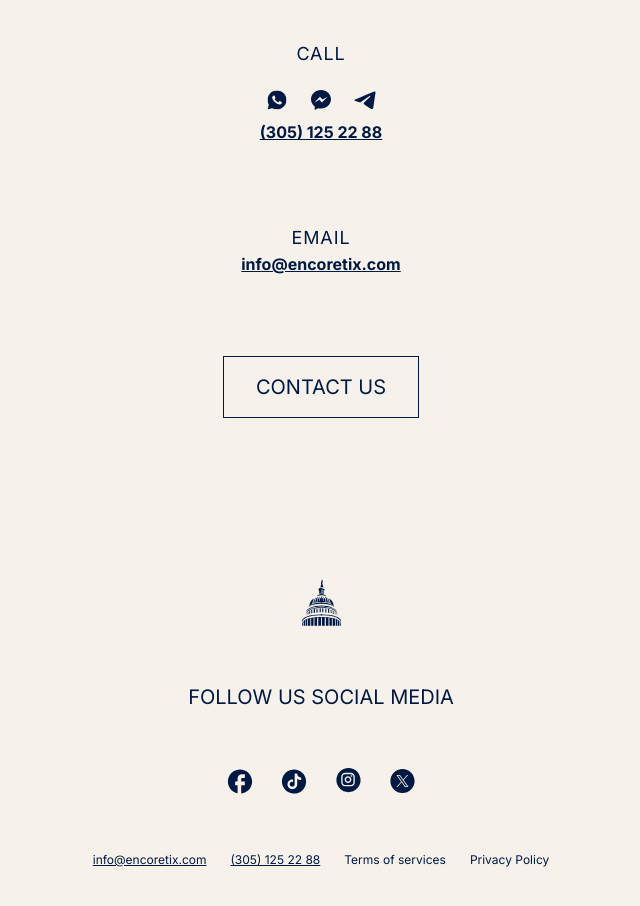
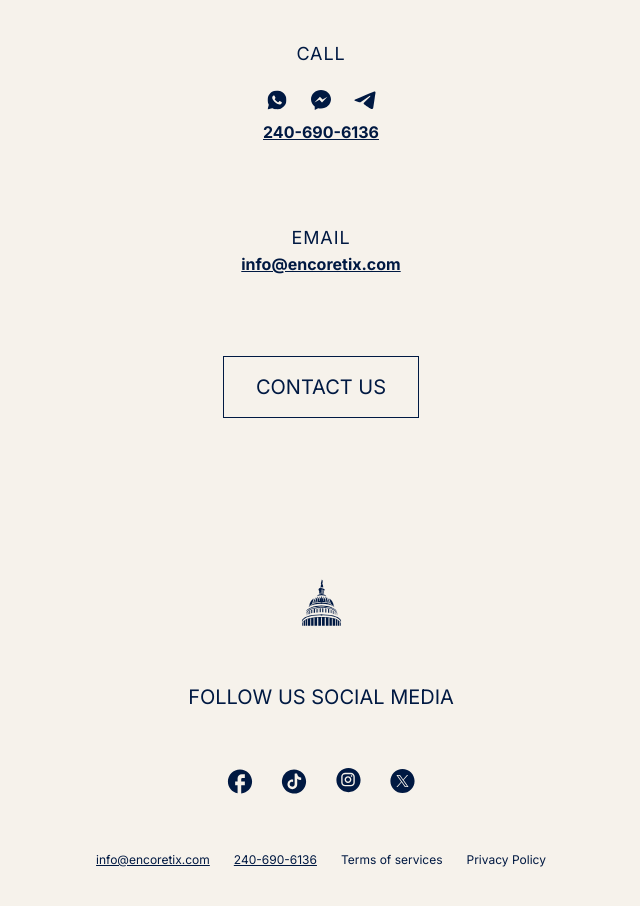
Before and after one commit to acompanythatsellseverything/encore-tickets, a Next.js app: page /about in a window 1280 px wide. Shown: the part 3120-4026 px from the top of the page, without its empty margins (319-959 px from the left). Built offline with nearby package versions, Linux system fonts and the light colour scheme.

Commit message:
fix: tel number

```diff
--- a/src/app/about/components/Contact.tsx
+++ b/src/app/about/components/Contact.tsx
@@ -34,8 +34,8 @@ const Contact = () => {
                                     <Image src={'/img/icons/telegram.svg'} width={24} height={24} alt={'Telegram'}/>
                                 </Link>
                             </nav>
-                            <Link href={'tel:3051252288'} className='underline font-bold text-secondary'>
-                                (305)&#32;125&#32;22&#32;88
+                            <Link href={'tel:2406906136'} className='underline font-bold text-secondary'>
+                                240-690-6136
                             </Link>
                         </div>
                         <Text className='uppercase mt-20'>email</Text>
--- a/src/app/components/FormBook.tsx
+++ b/src/app/components/FormBook.tsx
@@ -23,7 +23,7 @@ const FormBook = () => {
                 </div>
                 <div className='mt-12 md:mt-0'>
                     <Text className='uppercase text-sm'>by phone</Text>
-                    <Text className='font-bold underline mt-6 text-xl md:text-2xl'>(305) 125 22 88</Text>
+                    <Text className='font-bold underline mt-6 text-xl md:text-2xl'>240-690-6136</Text>
                     <Image src={'/img/main/qr-code.png'} alt='Qr code' width={284} height={45} className='mt-12'/>
                 </div>
             </div>
--- a/src/app/sell-tickets/components/SellTicketTitle.tsx
+++ b/src/app/sell-tickets/components/SellTicketTitle.tsx
@@ -15,7 +15,7 @@ export const SellTicketTitle = () => {
 				and we’ll help you find the right buyer for your one-of-a-kind event.
 			</Text>
 			<Text className='text-sm md:text-center'>BY PHONE</Text>
-			<Subtitle className='underline text-start md:text-center'>(305) 125 22 88</Subtitle>
+			<Subtitle className='underline text-start md:text-center'>240-690-6136</Subtitle>
 		</div>
 	);
 };
--- a/src/components/Footer.tsx
+++ b/src/components/Footer.tsx
@@ -28,8 +28,8 @@ const Footer = () => {
                         <Link href={'mailto:info@encoretix.com'} className='underline w-1/3 md:w-auto'>
                             info@encoretix.com
                         </Link>
-                        <Link href={'tel:3051252288'} className='underline w-1/3 md:w-auto'>
-                            (305)&#32;125&#32;22&#32;88
+                        <Link href={'tel:2406906136'} className='underline w-1/3 md:w-auto'>
+                            240-690-6136
                         </Link>
                         <Link href={'/terms-of-service'} className='w-1/3 md:w-auto'>
                             Terms of services
--- a/src/components/Header.tsx
+++ b/src/components/Header.tsx
@@ -141,8 +141,8 @@ const Header = () => {
                                     <Link onClick={toggleModal} href={'mailto:info@encoretix.com'} className='underline'>
                                         info@encoretix.com
                                     </Link>
-                                    <Link onClick={toggleModal} href={'tel:3051252288'} className='underline'>
-                                        (305)&#32;125&#32;22&#32;88
+                                    <Link onClick={toggleModal} href={'tel:2406906136'} className='underline'>
+                                        240-690-6136
                                     </Link>
                                 </div>
                                 <div className='flex flex-col gap-9 text-xs'>
--- a/src/components/SuccessModal.tsx
+++ b/src/components/SuccessModal.tsx
@@ -53,8 +53,8 @@ const SuccessModal: React.FC<SuccessModalProps> = ({ isOpen, onClose }) => {
                     </p>
                 </div>
                 <div className='flex justify-center mt-10 gap-5'>
-                    <Link href={'tel:3051252288'} className='underline font-bold text-secondary'>
-                        (305)&#32;125&#32;22&#32;88
+                    <Link href={'tel:2406906136'} className='underline font-bold text-secondary'>
+                        240-690-6136
                     </Link>
                     <nav className='flex gap-5 w-fit text-secondary'>
                         <Link href={'#'}>
```
